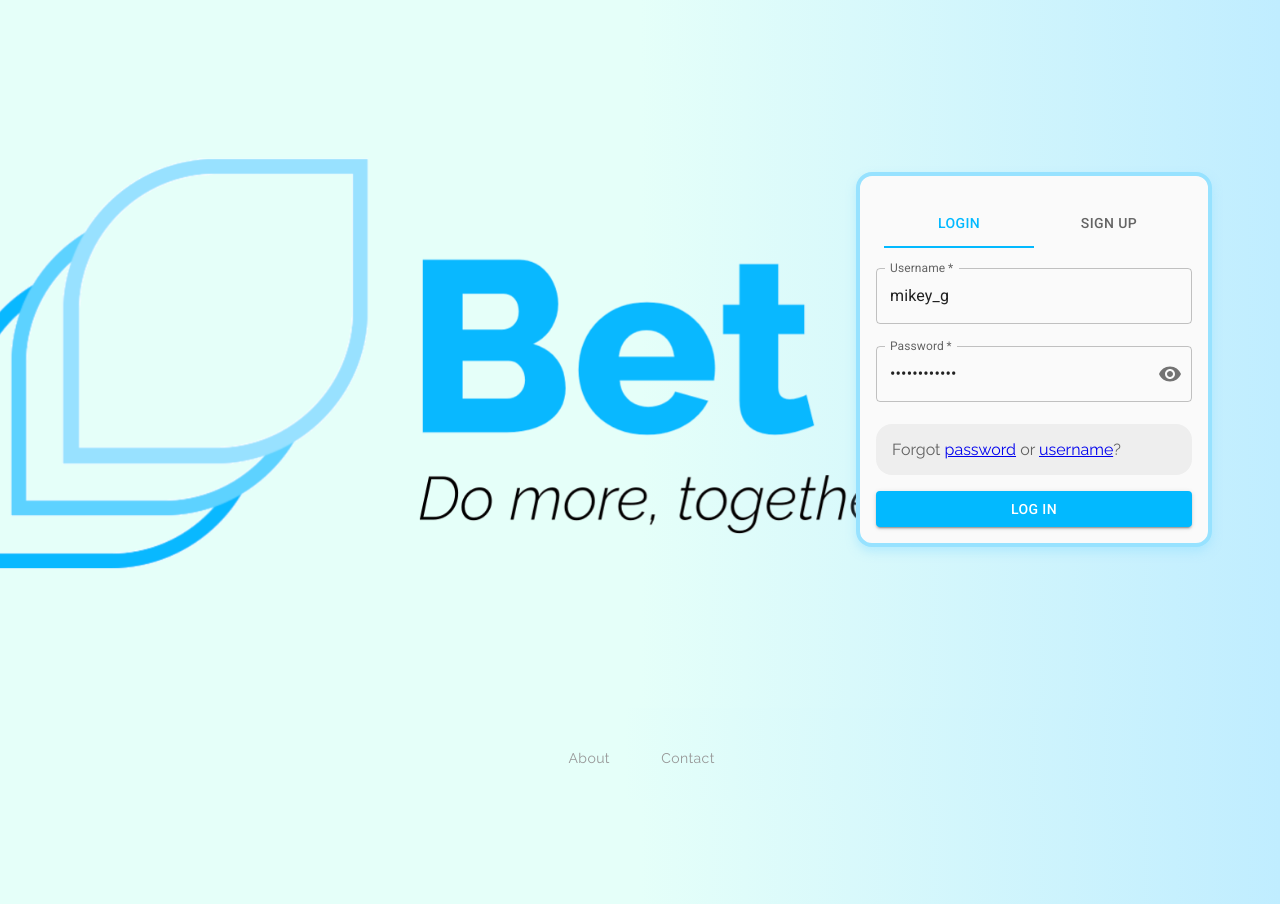
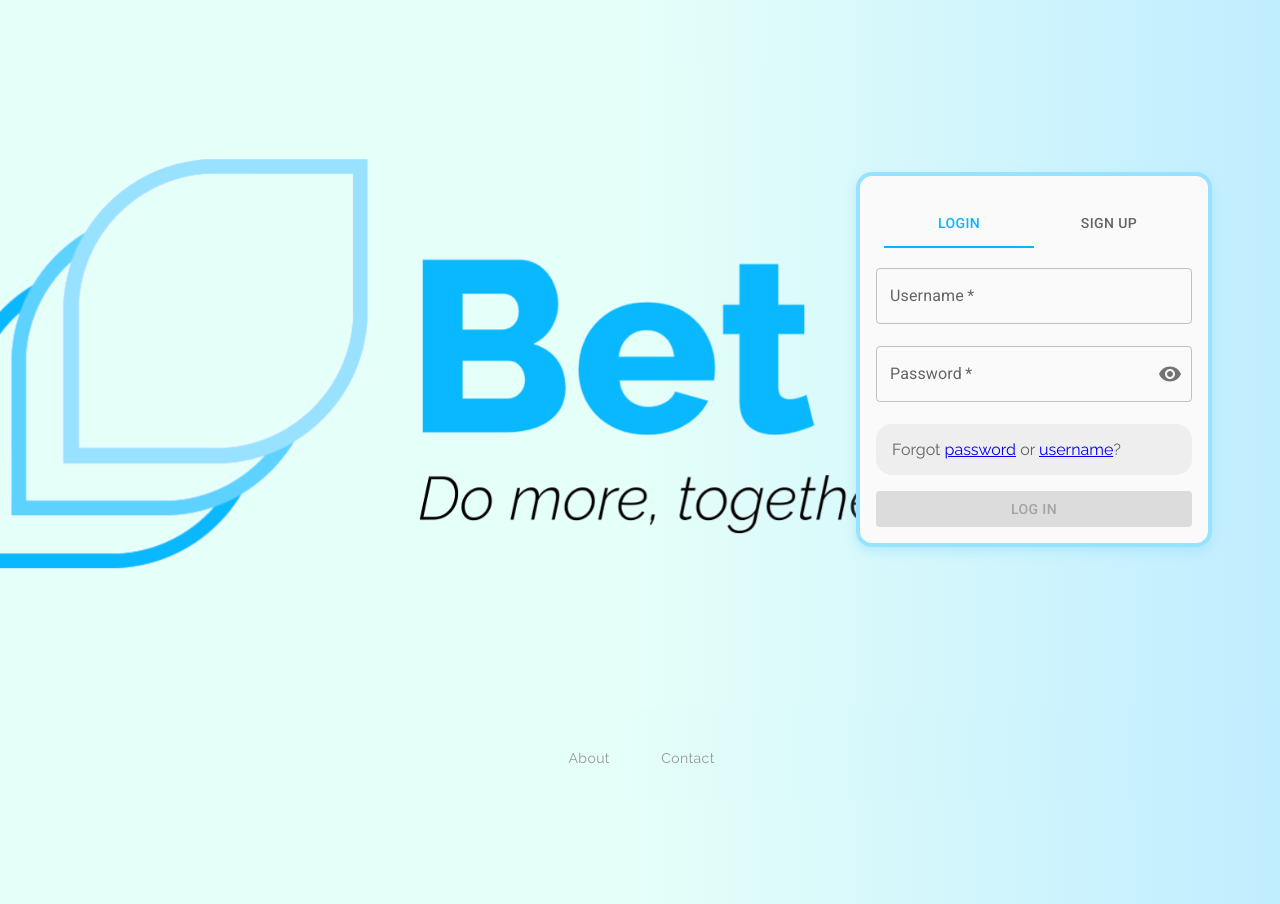
Before and after one commit to LiKev12/bet-static-content, a React (Create React App) app: page / in a window 1280 px wide. Built offline with nearby package versions, Linux system fonts and the light colour scheme.

Commit message:
remove default names for login register

```diff
--- a/src/javascripts/components/LoginForm.tsx
+++ b/src/javascripts/components/LoginForm.tsx
@@ -33,7 +33,7 @@ const LoginForm: React.FC = () => {
     const sliceAuthenticationState = useSelector((state: IRootState) => state.authentication);
     const sliceAuthenticationStateResponse = new ResponseModel(sliceAuthenticationState.response);
     const [loginFormState, setLoginFormState] = useState<ILoginFormState>({
-        data: { username: 'mikey_g', password: 'chenpachipwd' },
+        data: { username: '', password: '' },
         isShowVisiblePassword: false,
         isShowOptionsForgotPassword: false,
         isShowOptionsForgotUsername: false,
--- a/src/javascripts/components/SignupForm.tsx
+++ b/src/javascripts/components/SignupForm.tsx
@@ -31,11 +31,11 @@ const SignUpForm: React.FC = () => {
     const sliceAuthenticationStateResponse = new ResponseModel(sliceAuthenticationState.response);
     const [signUpFormState, setSignUpFormState] = useState<ISignUpFormState>({
         data: {
-            username: { value: 'teemo1', isBlurredInput: false },
-            name: { value: 'tee mo1', isBlurredInput: false },
-            email: { value: 'kevinli5825@yahoo.com', isBlurredInput: false },
-            password: { value: 'teemo1pwd', isBlurredInput: false, isShowVisible: false },
-            passwordConfirmed: { value: 'teemo1pwd', isBlurredInput: false, isShowVisible: false },
+            username: { value: '', isBlurredInput: false },
+            name: { value: '', isBlurredInput: false },
+            email: { value: '', isBlurredInput: false },
+            password: { value: '', isBlurredInput: false, isShowVisible: false },
+            passwordConfirmed: { value: '', isBlurredInput: false, isShowVisible: false },
         },
         response: {
             state: Constants.RESPONSE_STATE_UNSTARTED,
```
